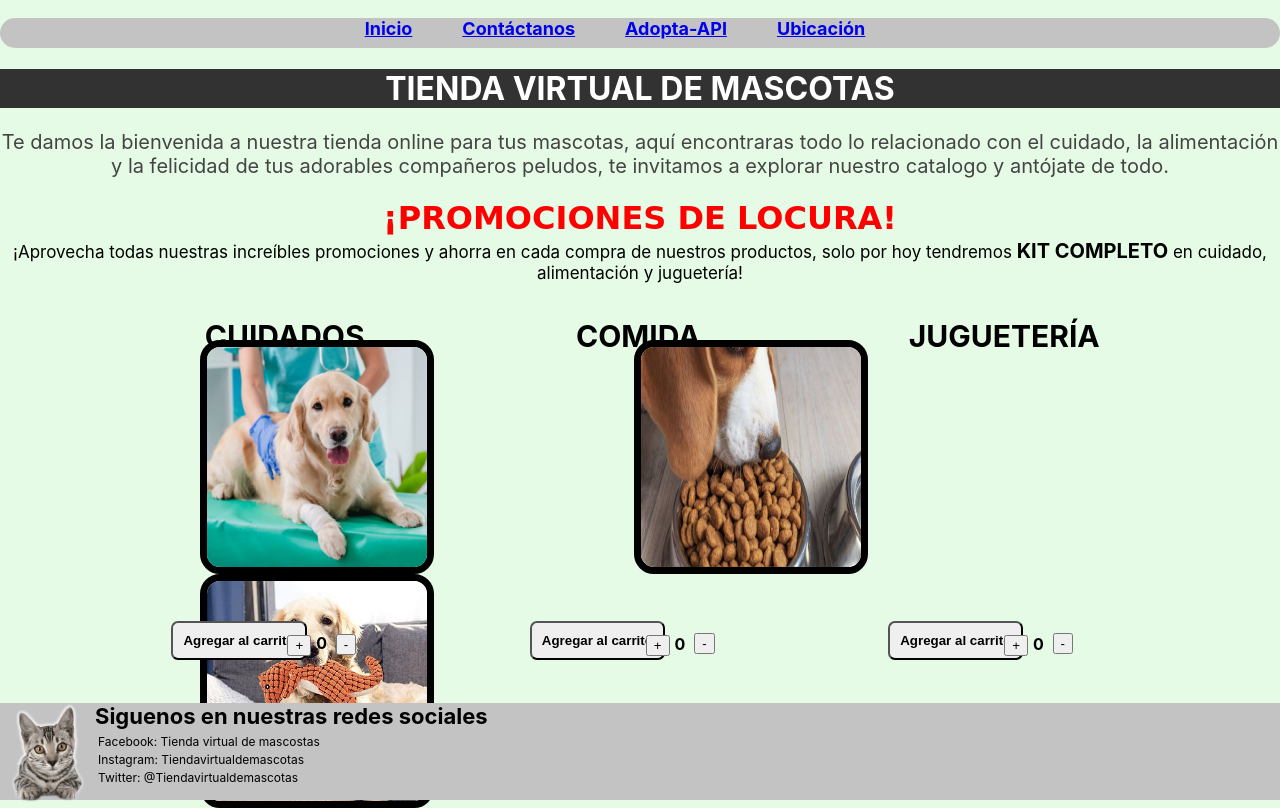
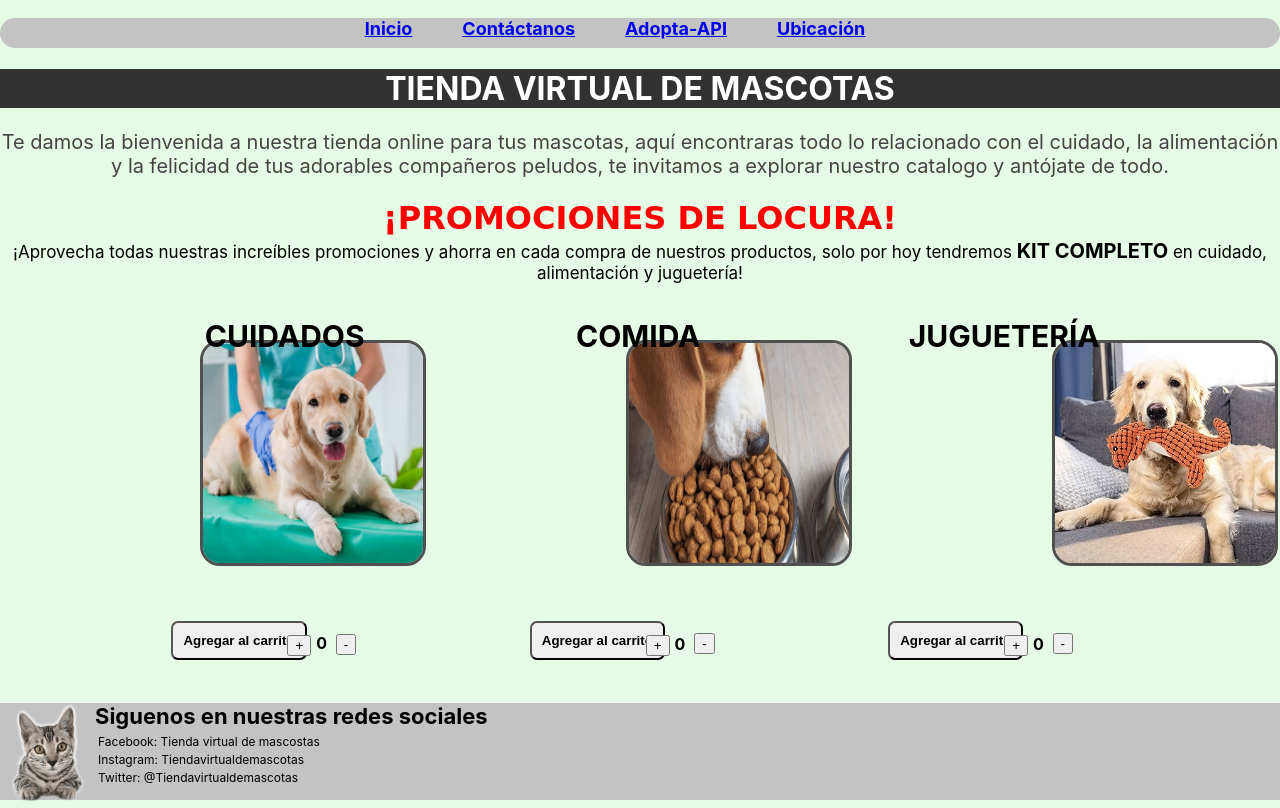
Before and after one commit to StudyEdwinA994/TrabajoFinal, a React (Create React App) app: page / in a window 1280 px wide. Built offline with nearby package versions, Linux system fonts and the light colour scheme; a web font is replaced by a local one.

Commit message:
Commit con ajuste de imagenes en el borde

```diff
--- a/src/Componentes/ImagenesPromociones/ImagenesPromociones.css
+++ b/src/Componentes/ImagenesPromociones/ImagenesPromociones.css
@@ -12,7 +12,7 @@
     float: left;
     margin-left: 200px;
     border-radius: 20px;
-    border: 7px solid black;
+    border: 3px solid rgb(80, 80, 80);
 }
 
 #txtImagenCuidado {
```
